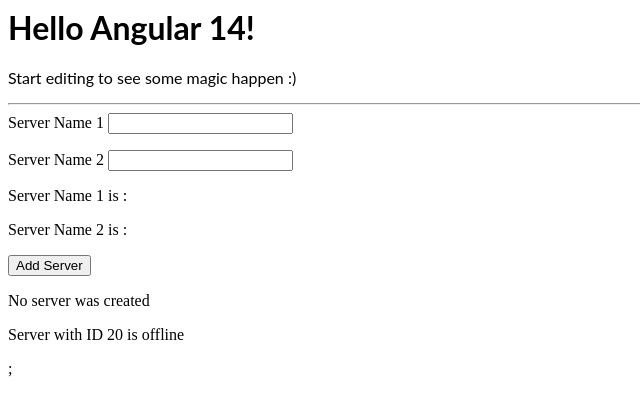
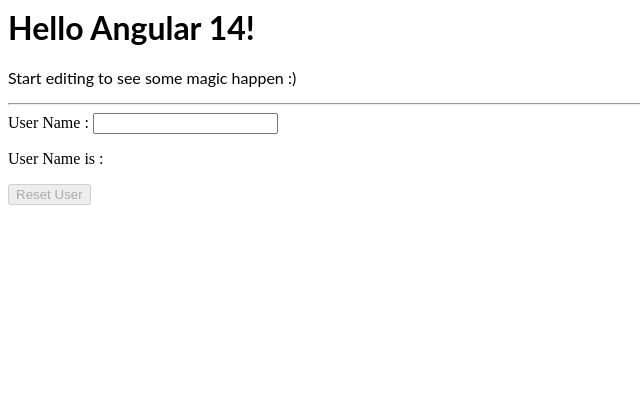
Before and after one commit to ShikhaP12/angular-ivy-nutjxz, an Angular app: page / in a window 1280 px wide. Shown: the top 416 px of the page, without its empty margins (0-640 px from the left). Built offline with nearby package versions, Linux system fonts and the light colour scheme.

Commit message:
2 files modified, 2 added

```diff
--- /dev/null
+++ b/src/app/UserName/userName.component.html
@@ -0,0 +1,14 @@
+<div class="container">
+  <div class="row">
+    <div class="col-xs-12">
+      <label> User Name : </label>
+      <input type="text" [(ngModel)]="username" />
+      <p>User Name is : {{ username }}</p>
+
+      <button type="button"
+              [disabled]="username === ''"
+              (click) = "onReset()"
+      >Reset User</button>
+    </div>
+  </div>
+</div>
--- /dev/null
+++ b/src/app/UserName/userName.component.ts
@@ -0,0 +1,13 @@
+import { Component } from '@angular/core';
+
+@Component({
+  selector: 'app-username',
+  templateUrl: './userName.component.html',
+})
+export class UserNameComponent {
+  username = '';
+
+  onReset() {
+    this.username = '';
+  }
+}
--- a/src/app/app.component.html
+++ b/src/app/app.component.html
@@ -1,9 +1,8 @@
 <hello name="{{ name }}"></hello>
-<p>
-  Start editing to see some magic happen :)
-</p>
-<hr>
+<p>Start editing to see some magic happen :)</p>
+<hr />
 <!--<app-warning-alert> </app-warning-alert>;
 <app-success-alert> </app-success-alert>; -->
 
-<app-server> </app-server>;
+<!--<app-server> </app-server>; -->
+<app-username> </app-username>
--- a/src/app/app.module.ts
+++ b/src/app/app.module.ts
@@ -6,7 +6,8 @@
 import { HelloComponent } from './hello.component';
 /**import { SuccessAlertComponent } from './success-alert/success-alert.component';
 import { WarningAlertComponent } from './warning-alert/warning-alert.component'; */
-import {ServerComponent} from './server/server.component';
+import { ServerComponent } from './server/server.component';
+import { UserNameComponent } from './UserName/userName.component';
 
 @NgModule({
   imports: [BrowserModule, FormsModule],
@@ -15,7 +16,8 @@
     HelloComponent,
     /**SuccessAlertComponent,
     WarningAlertComponent,*/
-    ServerComponent
+    ServerComponent,
+    UserNameComponent,
   ],
   bootstrap: [AppComponent],
 })
```
